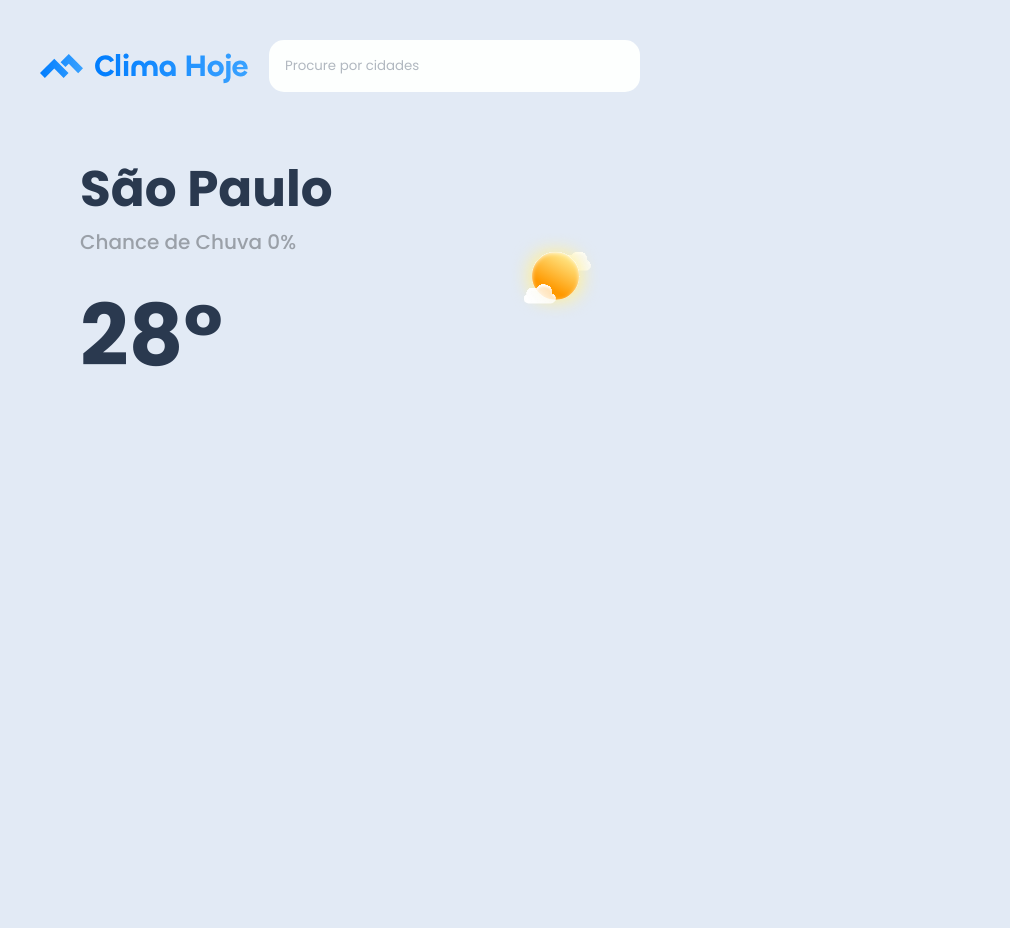
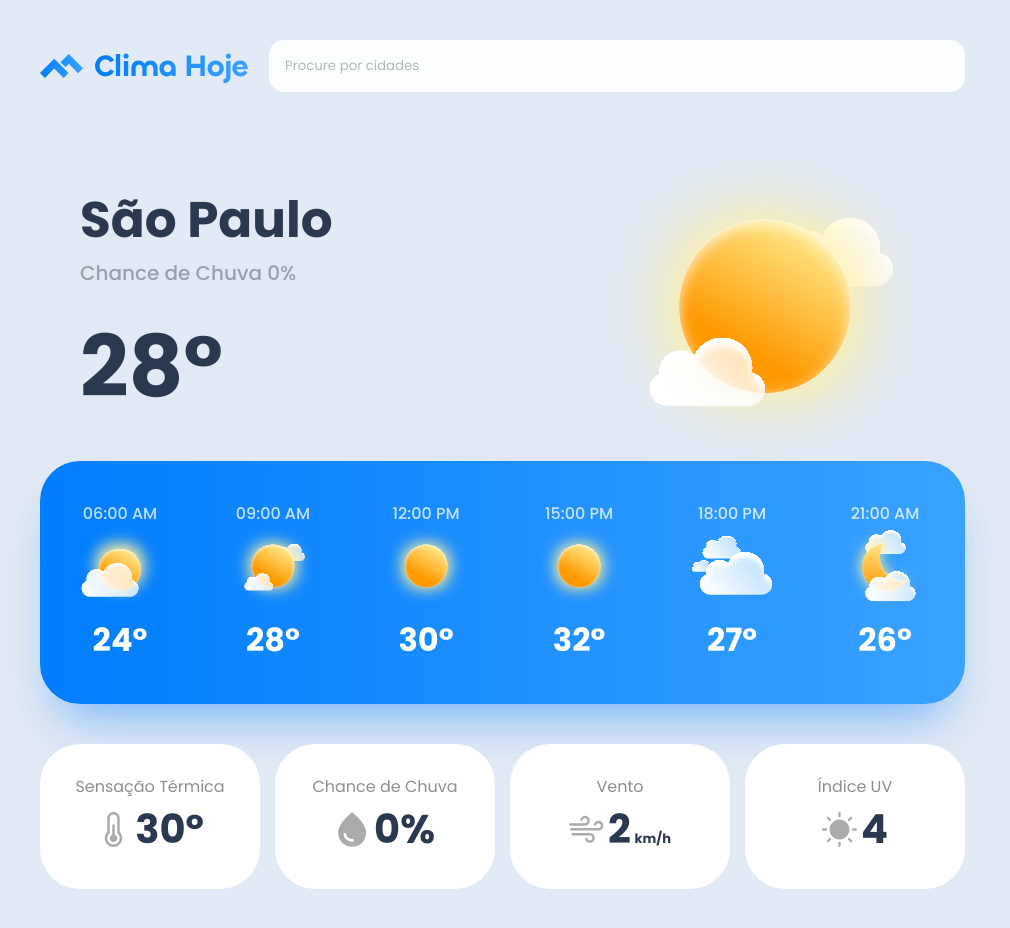
Before and after one commit to washingtoncharles/climahoje, a plain HTML site: page index.html in a window 1280 px wide. Shown: the whole page, without its empty margins (0-1010 px from the left). Before the commit the page ends 800 px from the top, so only its background shows below. Drawn offline with Linux system fonts and the light colour scheme.

Commit message:
feat: colunm left finished

```diff
--- a/index.html
+++ b/index.html
@@ -32,9 +32,84 @@
           <h2>28°</h2>
         </div>
 
-        <img src="./assets/sun-clouds.svg" alt="Tempo">
+        <img src="./assets/sun-clouds-showcase.svg" alt="Tempo">
       </div>
+
+      <div class="hourly-forecast-container">
+        <div class="hour-weather-item">
+          <p>06:00 AM</p>
+          <img src="./assets/sun-cloud.svg" alt="Sol com Nuvens">
+          <p>24°</p>
+        </div>
+
+        <div class="hour-weather-item">
+          <p>09:00 AM</p>
+          <img src="./assets/sun-clouds.svg" alt="Sol com Poucas Nuvens">
+          <p>28°</p>
+        </div>
+
+        <div class="hour-weather-item">
+          <p>12:00 PM</p>
+          <img src="./assets/sun.svg" alt="Sol">
+          <p>30°</p>
+        </div>
+
+        <div class="hour-weather-item">
+          <p>15:00 PM</p>
+          <img src="./assets/sun.svg" alt="Sol">
+          <p>32°</p>
+        </div>
+
+        <div class="hour-weather-item">
+          <p>18:00 PM</p>
+          <img src="./assets/clouds.svg" alt="Nuvens">
+          <p>27°</p>
+        </div>
+
+        <div class="hour-weather-item">
+          <p>21:00 AM</p>
+          <img src="./assets/moon-clouds.svg" alt="Luar com Nuvens">
+          <p>26°</p>
+        </div>
+
+      </div>
+
+      <div class="weather-details-container">
+        <div class="weather-detail-item">
+          <p>Sensação Térmica</p>
+          <div>
+            <img src="./assets/thermometer.svg" alt="Sensação Térmica">
+            <p>30º</p>
+          </div>
+        </div>
+
+        <div class="weather-detail-item">
+          <p>Chance de Chuva</p>
+          <div>
+            <img src="./assets/weather.svg" alt="Chance de Chuva">
+            <p>0%</p>
+          </div>
+        </div>
+
+        <div class="weather-detail-item">
+          <p>Vento</p>
+          <div>
+            <img src="./assets/wind.svg" alt="Vento">
+            <p>2 <span>km/h</span></p>
+          </div>
+        </div>
+
+        <div class="weather-detail-item">
+          <p>Índice UV</p>
+          <div>
+            <img src="./assets/uvindex.svg" alt="Índice UV">
+            <p>4</p>
+          </div>
+        </div>
+      </div>
+
     </div>
+
   </div>
 
 </body>
--- a/styles/styles.css
+++ b/styles/styles.css
@@ -59,6 +59,87 @@ body {
   color: #2A394F;
 }
 
+/* HOURLY FORECAST */
+.hourly-forecast-container {
+  display: flex;
+  align-items: center;
+  justify-content: space-between;
+  border-radius: 40px;
+  padding: 40px;
+  background: linear-gradient(90.28deg, #007dfe 0.22%, #3aa2ff 99.76%);
+  box-shadow: 0px 30px 50px -19px rgba(1, 126, 254, 0.5);
+}
+
+.hourly-forecast-container .hour-weather-item {
+  display: flex;
+  flex-direction: column;
+  align-items: center;
+  justify-content: center;
+}
+
+.hourly-forecast-container .hour-weather-item img {
+  width: 80px;
+  height: 80px;
+  margin-bottom: 10px;
+}
+
+.hourly-forecast-container .hour-weather-item > p:first-child {
+  color: #ffffff;
+  opacity: 75%;
+  font-weight: 500;
+}
+
+.hourly-forecast-container .hour-weather-item > p:last-child {
+  font-weight: 700;
+  font-size: 2rem;
+  color: #ffffff;
+}
+
+/* WEATHER DETAILS */
+.weather-details-container {
+  margin-top: 40px;
+  display: grid;
+  grid-template-columns: repeat(4, 220px);
+  grid-column-gap: 15px;
+}
+
+.weather-details-container .weather-detail-item {
+  background-color: #ffffff;
+  border-radius: 40px;
+  padding: 30px;
+  display: flex;
+  flex-direction: column;
+  justify-content: center;
+  align-items: center;
+  text-align: center;
+}
+
+.weather-details-container .weather-detail-item > p:first-child {
+  color: #8f8f8f;
+}
+
+.weather-details-container .weather-detail-item > div {
+  display: flex;
+  align-items: center;
+}
+
+.weather-details-container .weather-detail-item > div > p {
+  font-size: 2.5rem;
+  font-weight: 700;
+  color: #2a394f;
+  margin-left: 4px;
+}
+
+.weather-details-container .weather-detail-item > div > p > span {
+  font-size: 0.8125rem;
+  margin-left: -5px;
+}
+
+.weather-details-container .weather-detail-item > div > img {
+  width: 35px;
+  height: 35px;
+}
+
 /* UTILITIES */
 .custom-input {
   border: none;
```
